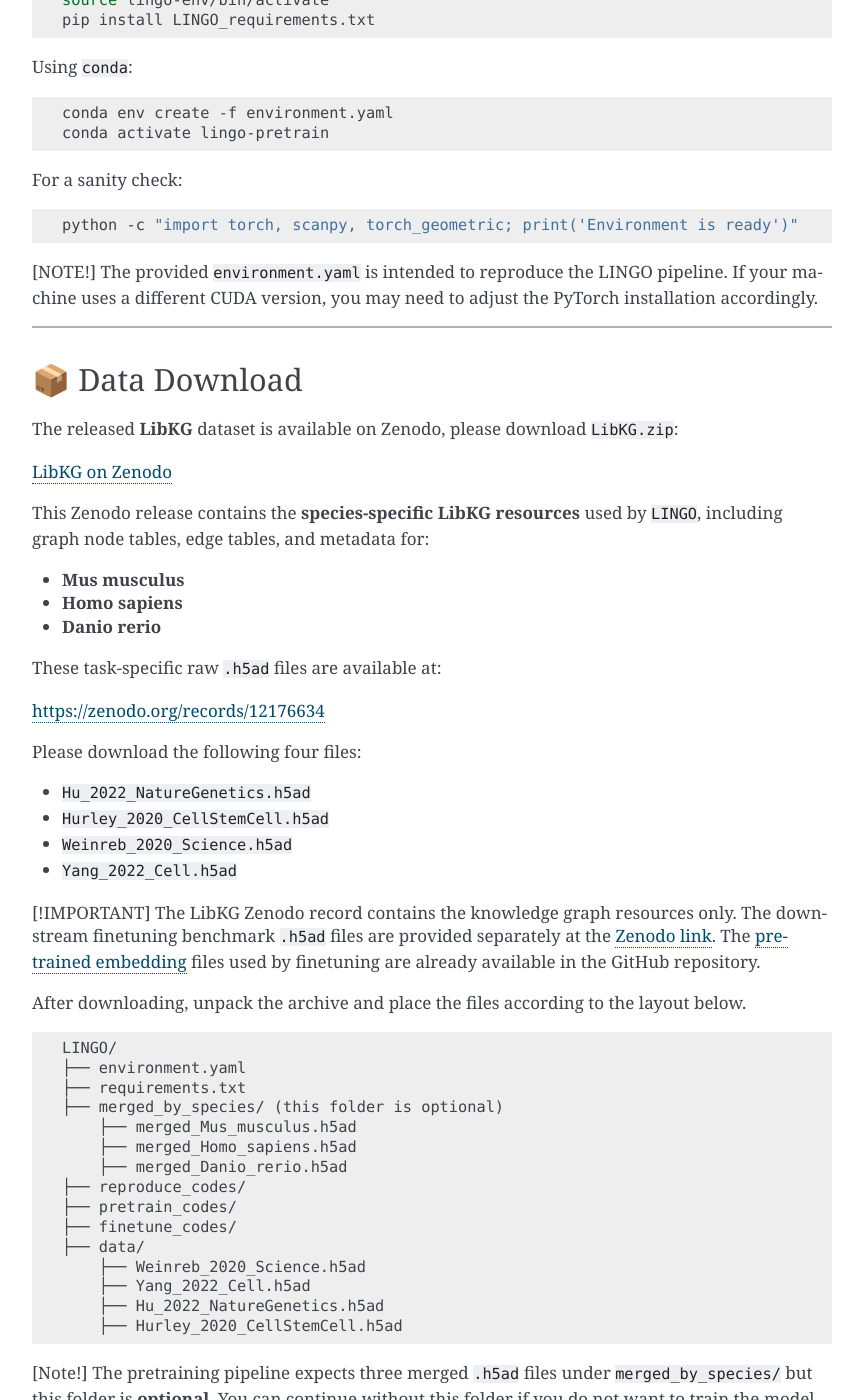
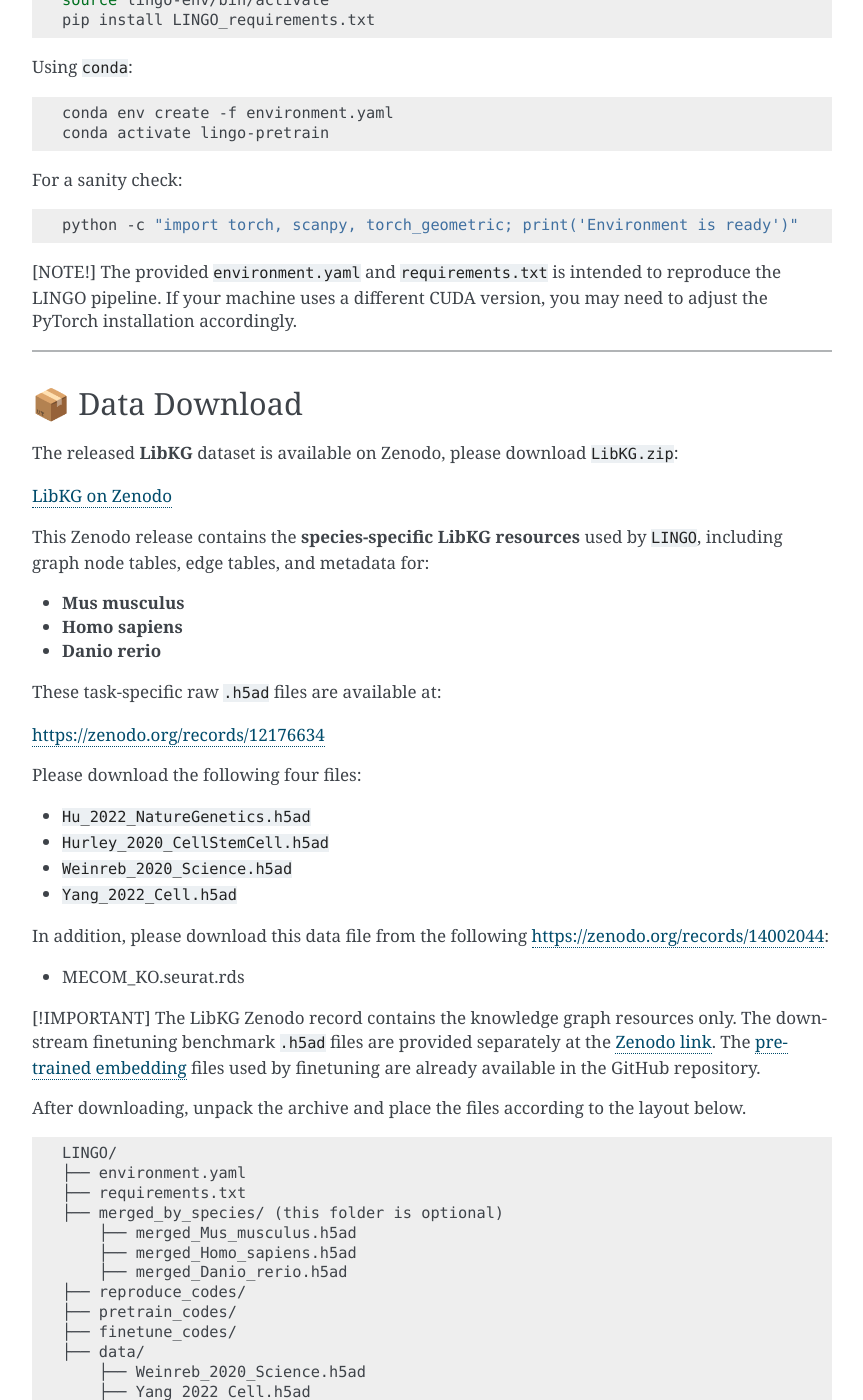
Before and after one commit to Jiatong-Liang/LINGO_website, a Sphinx documentation site: the page built from docs/installation.md, in a window 1280 px wide and 1400 px high, scrolled down 681 px. Shown: the whole window, without its empty margins (338-1201 px from the left). Built offline with Sphinx 7.4.7, drawn with Linux system fonts in a browser that asks for light colours; the version number is read from the project's files by our own code; some of the changed text lies outside the part shown.

Commit message:
website update

````diff
--- a/docs/installation.md
+++ b/docs/installation.md
@@ -42,7 +42,7 @@ For a sanity check:
 python -c "import torch, scanpy, torch_geometric; print('Environment is ready')"
 ```
 
-[NOTE!] The provided `environment.yaml` is intended to reproduce the LINGO pipeline. If your machine uses a different CUDA version, you may need to adjust the PyTorch installation accordingly.
+[NOTE!] The provided `environment.yaml` and `requirements.txt` is intended to reproduce the LINGO pipeline. If your machine uses a different CUDA version, you may need to adjust the PyTorch installation accordingly.
 
 ---
 
@@ -58,7 +58,6 @@ This Zenodo release contains the **species-specific LibKG resources** used by `L
 - **Homo sapiens**
 - **Danio rerio**
 
-
 These task-specific raw `.h5ad` files are available at:
 
 [https://zenodo.org/records/12176634](https://zenodo.org/records/12176634)
@@ -69,6 +68,9 @@ Please download the following four files:
 - `Hurley_2020_CellStemCell.h5ad`
 - `Weinreb_2020_Science.h5ad`
 - `Yang_2022_Cell.h5ad`
+
+In addition, please download this data file from the following [https://zenodo.org/records/14002044](https://zenodo.org/records/14002044):
+- MECOM_KO.seurat.rds
 
 [!IMPORTANT] The LibKG Zenodo record contains the knowledge graph resources only. The downstream finetuning benchmark `.h5ad` files are provided separately at the [Zenodo link](https://zenodo.org/records/12176634). The [pretrained embedding](https://github.com/Young0222/LINGO/tree/main/finetune_codes/embeddings) files used by finetuning are already available in the GitHub repository.
 
@@ -90,6 +92,7 @@ LINGO/
     ├── Yang_2022_Cell.h5ad
     ├── Hu_2022_NatureGenetics.h5ad
     ├── Hurley_2020_CellStemCell.h5ad
+    ├── MECOM_KO.seurat.rds
 ```
 
 [Note!] The pretraining pipeline expects three merged `.h5ad` files under `merged_by_species/` but this folder is **optional**. You can continue without this folder if you do not want to train the model from scratch.
````
Also changed, not shown: docs/Hurley_2020.md (+1 -1 lines), docs/Weinreb_2020.md (+1 -1 lines), docs/Yang_2022.md (+2 -0 lines).
